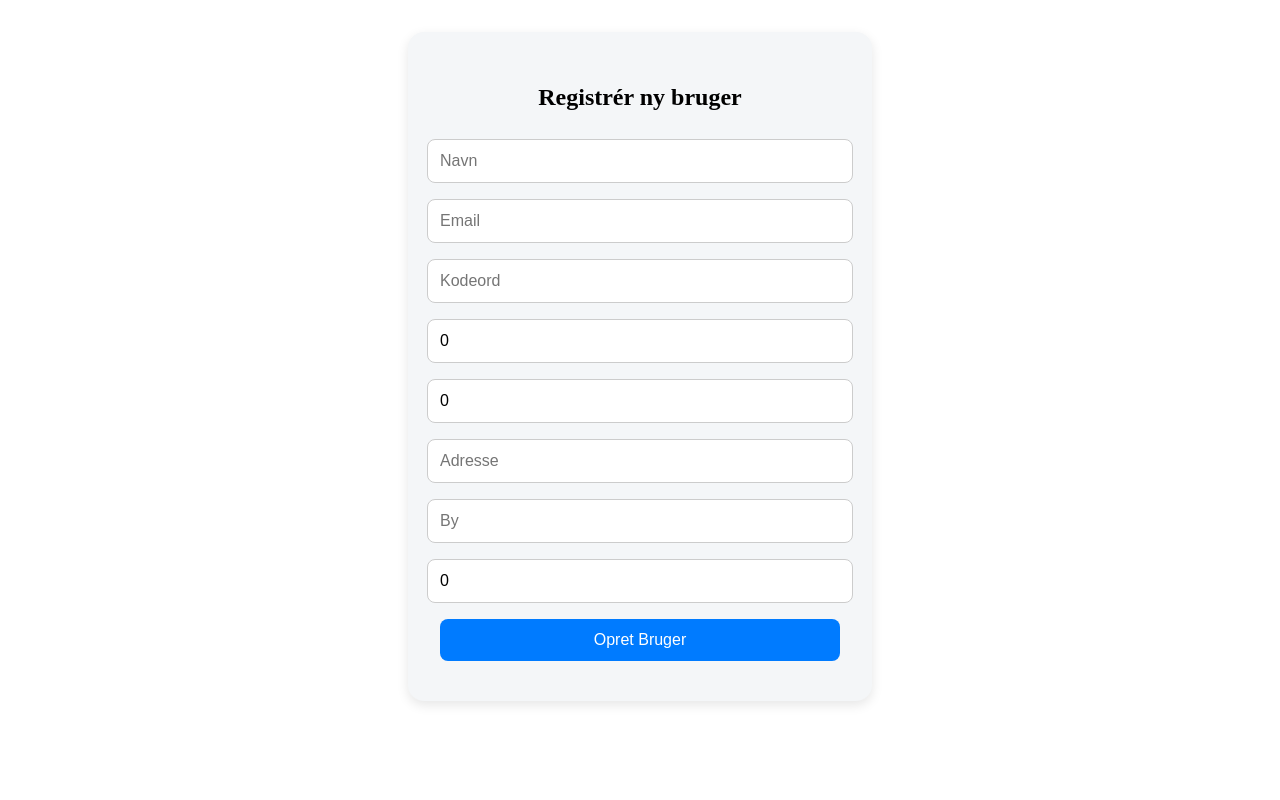
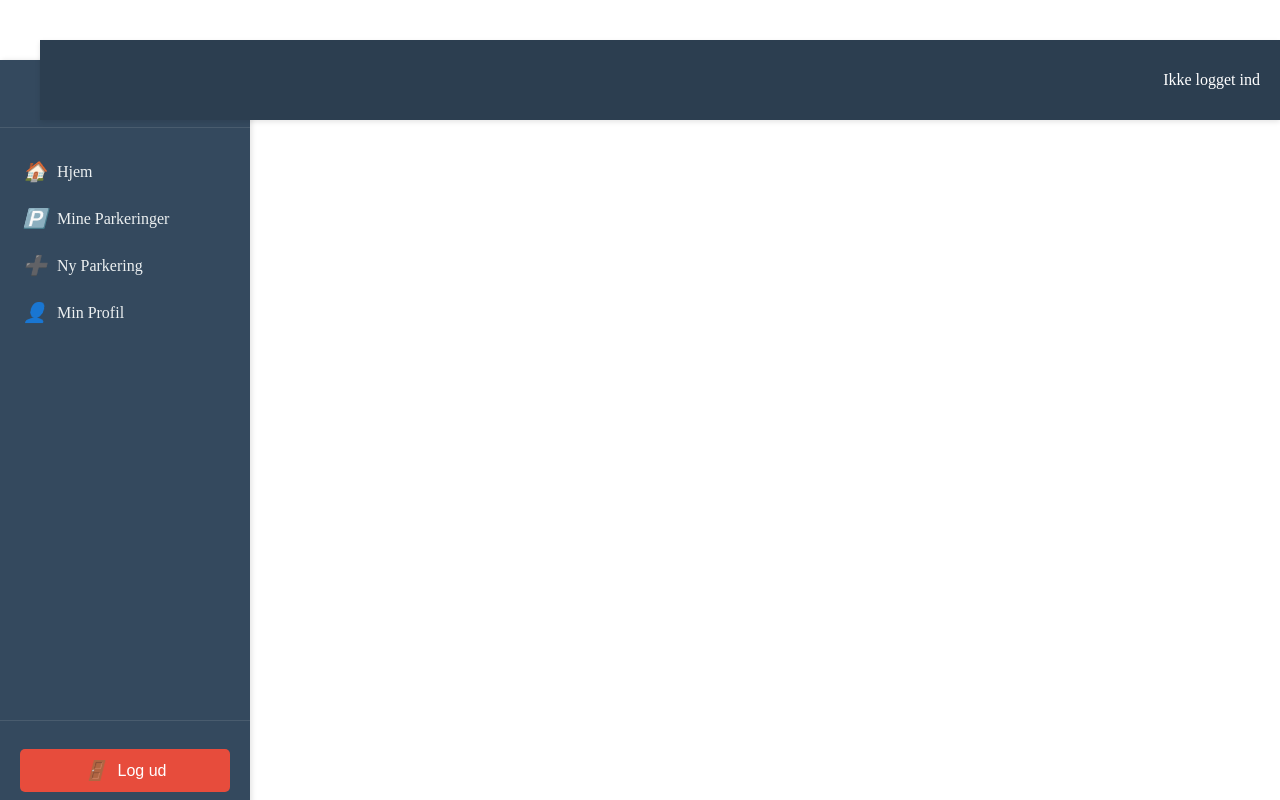
Before and after one commit to Abdiox/webParking, a React (Vite) app: page /register in a window 1280 px wide. Shown: the top 800 px of the page. Built offline with nearby package versions, Linux system fonts and the light colour scheme; sample sign-in values are in the browser's storage.

Commit message:
lavet protected routes og home view

```diff
--- a/src/App.tsx
+++ b/src/App.tsx
@@ -1,21 +1,30 @@
-import React from 'react';
-import { Route, Routes } from 'react-router-dom';
+import React from "react";
+import { Routes, Route, Navigate } from "react-router-dom";
+import Layout from "./components/partials/Layout";
+import Home from "./pages/Home";
 import Login from "./security/Login";
 import Register from "./security/Register";
-import { Home } from './components/partials/Home';
-import AuthProvider from "./security/AuthProvider";
+import ProtectedRoute from "./security/ProtectedRoute";
+import "./App.css";
 
 function App() {
   return (
-    <AuthProvider>
-      <Routes>
-        <Route path="/" element={<Login />} />
+    <Routes>
+      <Route path="/" element={<Layout />}>
+        {/* Public routes */}
+        <Route path="/" element={<Navigate to="/home" replace />} />
         <Route path="/login" element={<Login />} />
         <Route path="/register" element={<Register />} />
-        <Route path="/home" element={<Home />} />
-      </Routes>
-    </AuthProvider>
+
+        {/* Protected routes */}
+        <Route element={<ProtectedRoute />}>
+          <Route path="/home" element={<Home />} />
+        </Route>
+
+        {/* Catch all */}
+        <Route path="*" element={<Navigate to="/login" replace />} />
+      </Route>
+    </Routes>
   );
 }
-
 export default App;
--- /dev/null
+++ b/src/Navigation/NavBar.css
@@ -0,0 +1,124 @@
+.navbar-container {
+    display: flex;
+    flex-direction: column;
+    height: 100vh;
+  }
+
+
+  .topbar {
+    background-color: #2c3e50;
+    color: white;
+    padding: 10px 20px;
+    display: flex;
+    justify-content: flex-end;
+    align-items: center;
+    height: 60px;
+    width: 100%;
+    box-shadow: 0 2px 5px rgba(0, 0, 0, 0.1);
+    z-index: 10;
+  }
+
+  .user-info {
+    display: flex;
+    align-items: center;
+    gap: 15px;
+  }
+
+  .user-email {
+    font-weight: bold;
+  }
+
+  .user-id {
+    font-size: 0.8rem;
+    opacity: 0.8;
+  }
+
+  /* Side navigation styling */
+  .sidebar {
+    background-color: #34495e;
+    color: white;
+    width: 250px;
+    height: calc(100vh - 60px);
+    padding: 20px 0;
+    display: flex;
+    flex-direction: column;
+    position: fixed;
+    top: 60px;
+    left: 0;
+    box-shadow: 2px 0 5px rgba(0, 0, 0, 0.1);
+  }
+
+  .app-title {
+    padding: 0 20px 20px;
+    border-bottom: 1px solid rgba(255, 255, 255, 0.1);
+    margin-bottom: 20px;
+  }
+
+  .app-title h2 {
+    margin: 0;
+    color: #3498db;
+  }
+
+  .nav-links {
+    display: flex;
+    flex-direction: column;
+    flex: 1;
+  }
+
+  .nav-link {
+    display: flex;
+    align-items: center;
+    padding: 12px 20px;
+    color: #ecf0f1;
+    text-decoration: none;
+    transition: all 0.3s ease;
+    border-left: 3px solid transparent;
+  }
+
+  .nav-link:hover {
+    background-color: rgba(255, 255, 255, 0.1);
+    border-left-color: #3498db;
+  }
+
+  .nav-link.active {
+    background-color: rgba(52, 152, 219, 0.2);
+    border-left-color: #3498db;
+    font-weight: bold;
+  }
+
+  .icon {
+    margin-right: 10px;
+    font-size: 1.2rem;
+  }
+
+  .logout-container {
+    margin-top: auto;
+    padding: 20px;
+    border-top: 1px solid rgba(255, 255, 255, 0.1);
+  }
+
+  .logout-btn {
+    width: 100%;
+    padding: 10px;
+    display: flex;
+    align-items: center;
+    justify-content: center;
+    background-color: #e74c3c;
+    color: white;
+    border: none;
+    border-radius: 5px;
+    cursor: pointer;
+    transition: background-color 0.3s ease;
+  }
+
+  .logout-btn:hover {
+    background-color: #c0392b;
+  }
+
+
+  .main-content {
+    margin-left: 250px;
+    padding: 20px;
+    margin-top: 60px;
+    width: calc(100% - 250px);
+  }
--- /dev/null
+++ b/src/Navigation/NavBar.tsx
@@ -0,0 +1,97 @@
+import React, { useState, useEffect } from "react";
+import { NavLink, useNavigate } from "react-router-dom";
+import "./NavBar.css";
+
+interface NavBarProps {
+}
+
+const NavBar: React.FC<NavBarProps> = () => {
+  const navigate = useNavigate();
+  const [userEmail, setUserEmail] = useState<string | null>(null);
+  const [userId, setUserId] = useState<string | null>(null);
+
+  useEffect(() => {
+    // Hent brugeroplysninger fra localStorage
+    const email = localStorage.getItem("email");
+    const id = localStorage.getItem("userId");
+
+    setUserEmail(email);
+    setUserId(id);
+  }, []);
+
+  const handleLogout = () => {
+    // Ryd brugerdata fra localStorage
+    localStorage.removeItem("token");
+    localStorage.removeItem("email");
+    localStorage.removeItem("userId");
+
+    // Naviger til login siden
+    navigate("/login");
+  };
+
+  return (
+    <div className="navbar-container">
+      {/* Top bar med brugerinfo */}
+      <div className="topbar">
+        {userEmail ? (
+          <div className="user-info">
+            <span className="user-email">{userEmail}</span>
+            <span className="user-id">ID: {userId}</span>
+          </div>
+        ) : (
+          <div>Ikke logget ind</div>
+        )}
+      </div>
+
+      {/* Side navigation */}
+      <div className="sidebar">
+        <div className="app-title">
+          <h2>ParkeringsApp</h2>
+        </div>
+
+        <nav className="nav-links">
+          <NavLink
+            to="/home"
+            className={({ isActive }) => isActive ? "nav-link active" : "nav-link"}
+          >
+            <i className="icon">🏠</i>
+            <span>Hjem</span>
+          </NavLink>
+
+          <NavLink
+            to="/parkings"
+            className={({ isActive }) => isActive ? "nav-link active" : "nav-link"}
+          >
+            <i className="icon">🅿️</i>
+            <span>Mine Parkeringer</span>
+          </NavLink>
+
+          <NavLink
+            to="/new-parking"
+            className={({ isActive }) => isActive ? "nav-link active" : "nav-link"}
+          >
+            <i className="icon">➕</i>
+            <span>Ny Parkering</span>
+          </NavLink>
+
+          <NavLink
+            to="/profile"
+            className={({ isActive }) => isActive ? "nav-link active" : "nav-link"}
+          >
+            <i className="icon">👤</i>
+            <span>Min Profil</span>
+          </NavLink>
+        </nav>
+
+        <div className="logout-container">
+          <button className="logout-btn" onClick={handleLogout}>
+            <i className="icon">🚪</i>
+            <span>Log ud</span>
+          </button>
+        </div>
+      </div>
+    </div>
+  );
+};
+
+export default NavBar;
--- /dev/null
+++ b/src/components/partials/Layout.css
@@ -0,0 +1,19 @@
+.app-container {
+    display: flex;
+    flex-direction: column;
+    min-height: 100vh;
+  }
+
+  .main-content {
+    margin-left: 250px;
+    padding: 20px;
+    margin-top: 60px;
+    width: calc(100% - 250px);
+    min-height: calc(100vh - 60px);
+  }
+
+  .main-content-full {
+    width: 100%;
+    padding: 20px;
+    min-height: 100vh;
+  }
--- /dev/null
+++ b/src/components/partials/Layout.tsx
@@ -0,0 +1,19 @@
+import React from "react";
+import { Outlet } from "react-router-dom";
+import NavBar from "../../Navigation/NavBar";
+import "./Layout.css";
+
+const Layout: React.FC = () => {
+  const isLoggedIn = !!localStorage.getItem("token");
+
+  return (
+    <div className="app-container">
+      {isLoggedIn && <NavBar />}
+      <main className={isLoggedIn ? "main-content" : "main-content-full"}>
+        <Outlet />
+      </main>
+    </div>
+  );
+};
+
+export default Layout;
--- a/src/main.tsx
+++ b/src/main.tsx
@@ -8,6 +8,7 @@ const root = ReactDOM.createRoot(container);
 
 root.render(
   <React.StrictMode>
+
     <BrowserRouter>
       <App />
     </BrowserRouter>
--- a/src/components/partials/Home.tsx
+++ b/src/pages/Home.tsx
@@ -1,7 +1,7 @@
 import React, { useState, useEffect } from "react";
 import { useNavigate } from "react-router-dom";
-import { getParkings } from "../../services/apiFacade";
-import type { Parking } from "../../services/apiFacade";
+import { getParkings } from "../services/apiFacade";
+import type { Parking } from "../services/apiFacade";
 
 export const Home: React.FC = () => {
   const navigate = useNavigate();
--- /dev/null
+++ b/src/security/ProtectedRoute.tsx
@@ -0,0 +1,15 @@
+import React from "react";
+import { Navigate, Outlet } from "react-router-dom";
+import AuthProvider from "./AuthProvider";
+
+const ProtectedRoute: React.FC = () => {
+  const isAuthenticated = !!localStorage.getItem("token");
+
+  if (!isAuthenticated) {
+    return <Navigate to="/login" replace />;
+  }
+
+  return <Outlet />;
+};
+
+export default ProtectedRoute;
```
